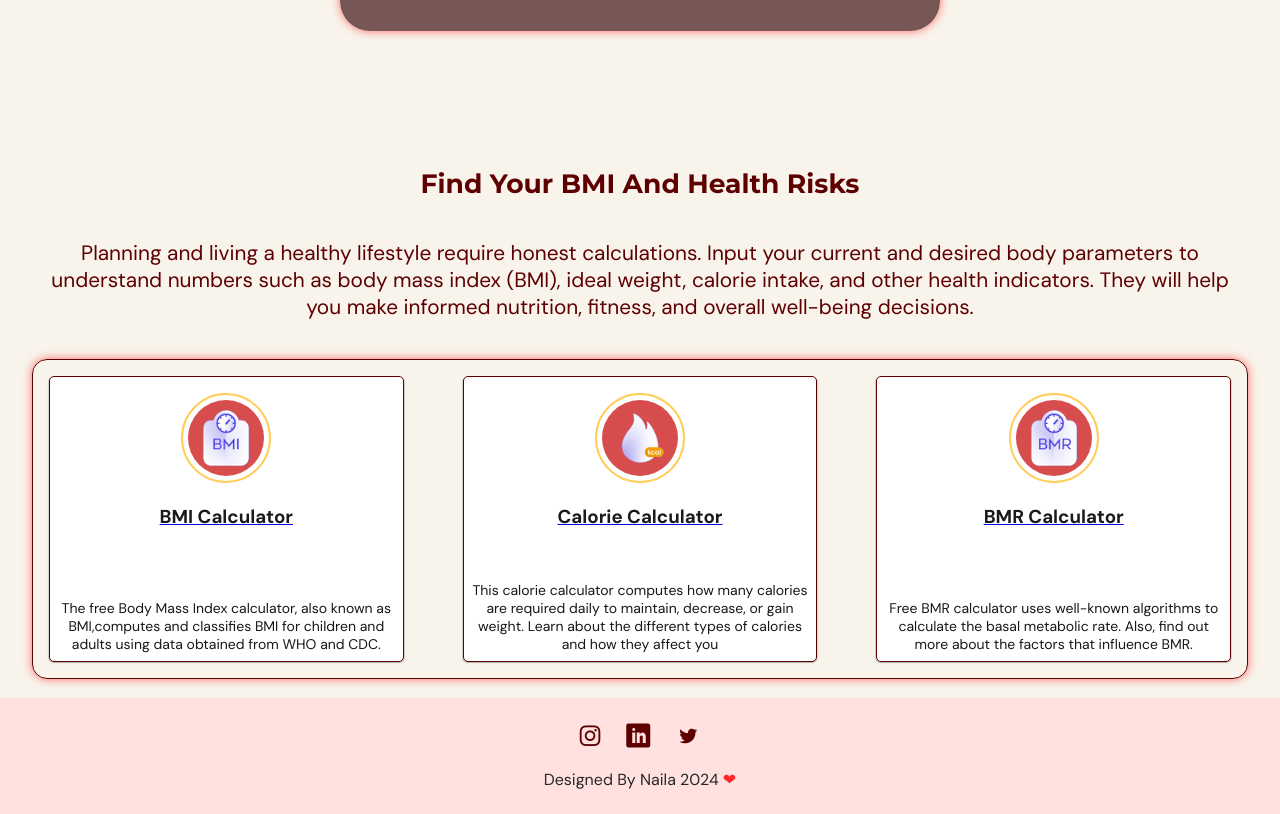
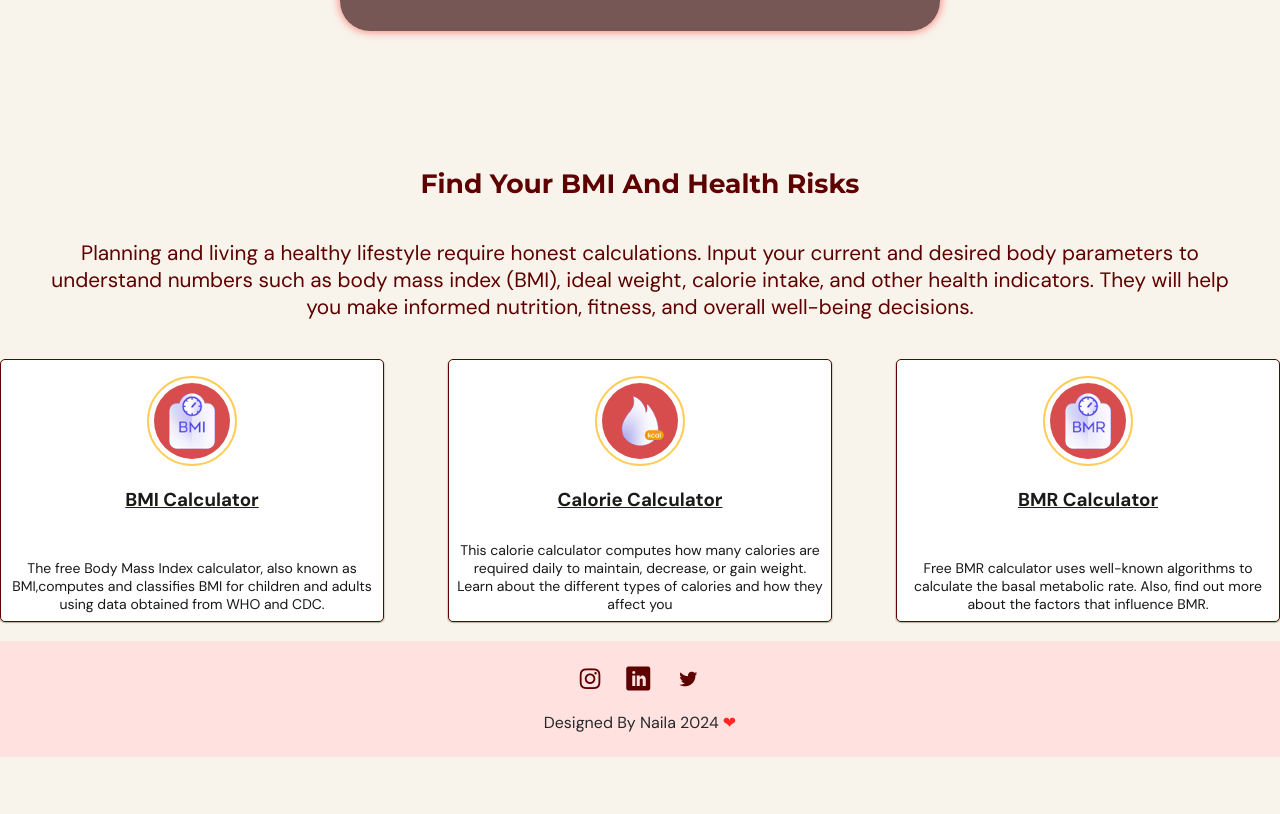
Before and after one commit to nailaalissa/FitnessClube, a React (Vite) app: page /Service in a window 1280 px wide. Shown: the part 659-1473 px from the top of the page. After the commit the page ends 1416 px from the top, so only its background shows below. Built offline with nearby package versions, Linux system fonts and the light colour scheme; a web font is replaced by a local one.

Commit message:
last update

```diff
--- a/src/components/HomeComponents/benefit/benefit.css
+++ b/src/components/HomeComponents/benefit/benefit.css
@@ -5,8 +5,6 @@
   margin-left: 1rem ;
 }
 .benifit-section{
-
-  /* min-height: 100vh; */
   width: 83.3%;
   margin-left: auto;
   margin-right: auto;
@@ -18,7 +16,6 @@
     margin-top: 1.25rem;
     margin-bottom: 1.2rem;
     display: flex;
-    /* align-items: center;  */
     justify-content: space-between;
     flex-direction: row;
     flex-wrap: wrap;
--- a/src/pages/contact/contact.css
+++ b/src/pages/contact/contact.css
@@ -8,17 +8,13 @@
   margin-left: auto;
   margin-right: auto;
   margin-bottom: 4rem;
-  /* display: flex; */
   height: 100vh;
 
 }
-.container{
+.contact .container{
   width: 95%;
   display: flex;
   min-height: 40vh;
-	/* flex-direction: column; */
-	/* align-items: center;
-	justify-content: center; */
 	gap: 1rem;
 	padding: 2rem;
   padding: 1rem;
```
